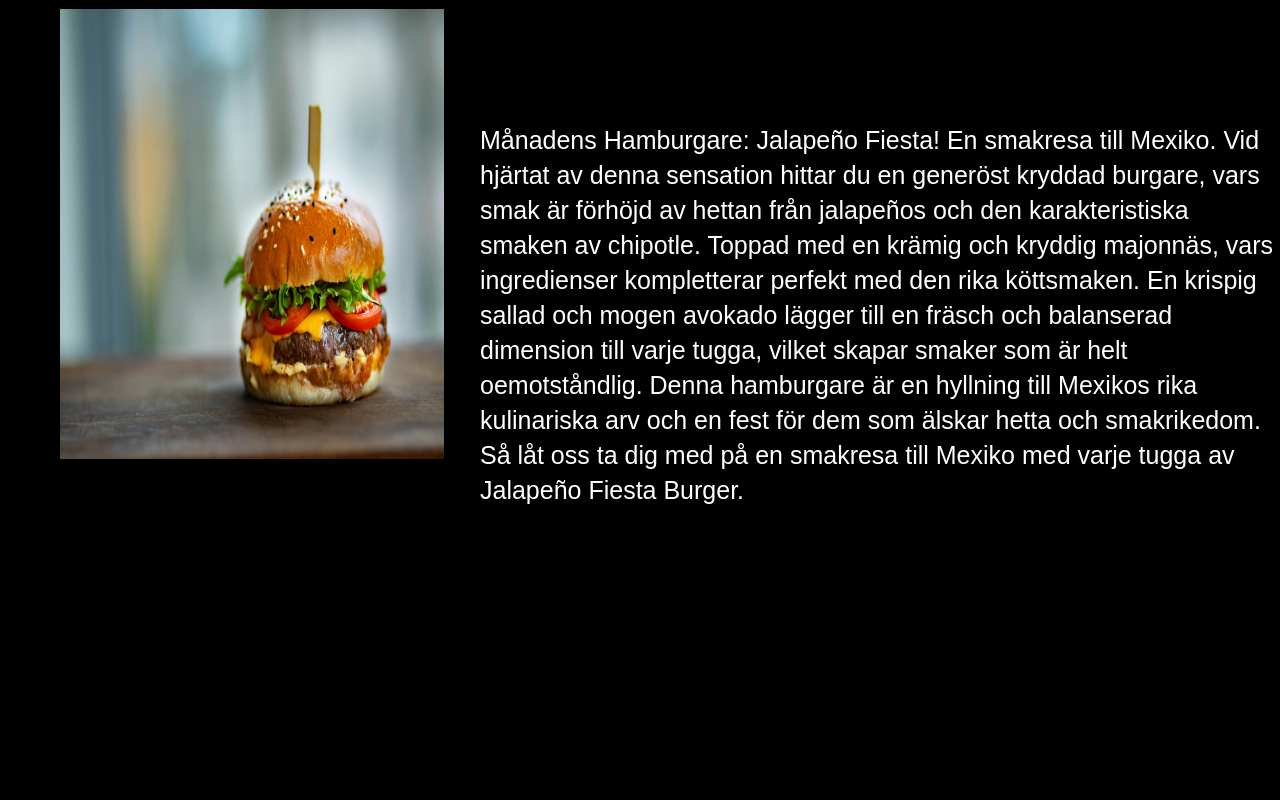
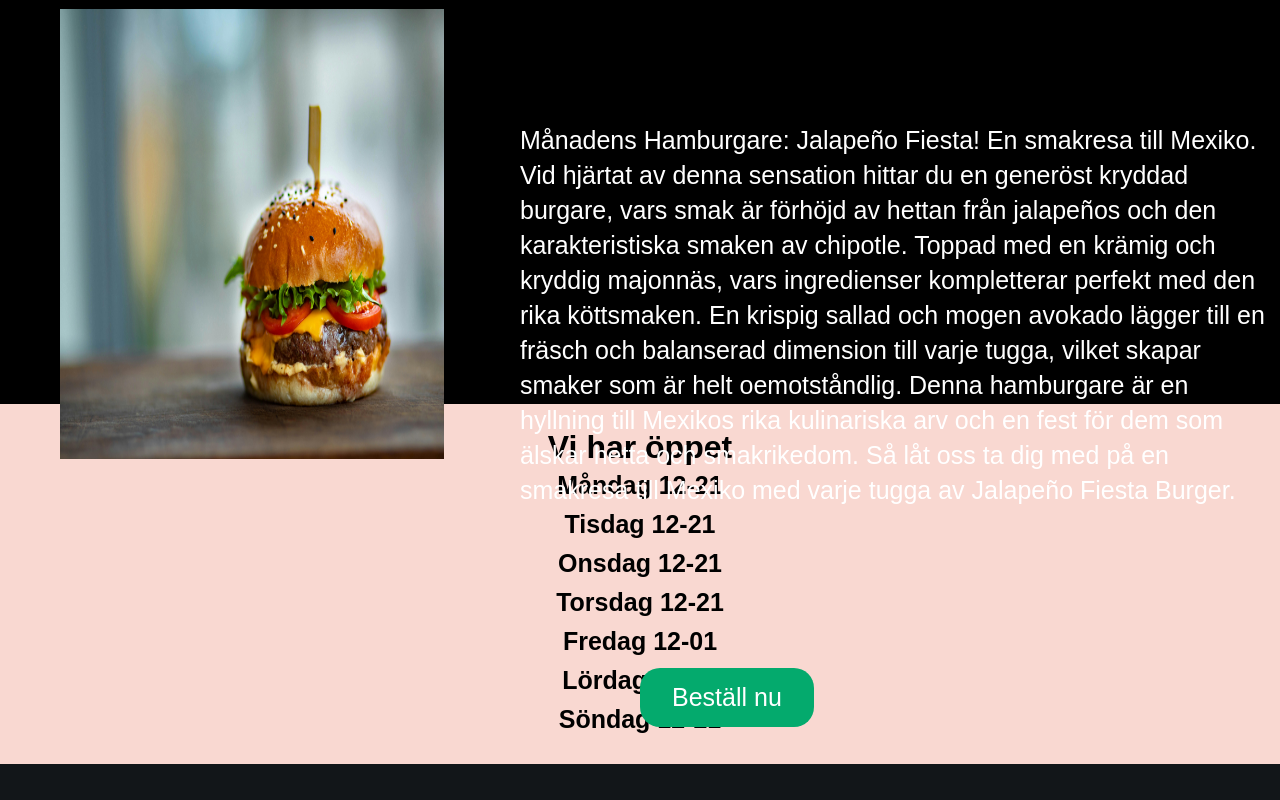
Before and after one commit to Peterca85/flavourburgersprojekt, a React (Create React App) app: page / in a window 1280 px wide. Shown: the part 1780-2580 px from the top of the page. Built offline with nearby package versions, Linux system fonts and the light colour scheme.

Commit message:
fix månadens burgare

```diff
--- a/src/pages/Home.js
+++ b/src/pages/Home.js
@@ -19,7 +19,7 @@ function Home() {
 
       <div className="aboutUs">
         <p className="aboutParagraph">
-          {" "}
+
           Våra burgare är inte bara mat, de är konstverk skapade med kärlek och
           omsorg. Varje ingrediens är noggrant utvald för att säkerställa att
           varje hamburgare inte bara smakar fantastiskt, utan också berikar dina
@@ -31,7 +31,7 @@ function Home() {
         <h1>Månadens Hamburgare</h1>
         <img src={BurgerMonth} alt="Hamburgare" />
         <p>
-          {" "}
+
           Månadens Hamburgare: Jalapeño Fiesta! En smakresa till Mexiko. Vid
           hjärtat av denna sensation hittar du en generöst kryddad burgare, vars
           smak är förhöjd av hettan från jalapeños och den karakteristiska
@@ -42,8 +42,11 @@ function Home() {
           oemotståndlig. Denna hamburgare är en hyllning till Mexikos rika
           kulinariska arv och en fest för dem som älskar hetta och smakrikedom.
           Så låt oss ta dig med på en smakresa till Mexiko med varje tugga av
-          Jalapeño Fiesta Burger.{" "}
+          Jalapeño Fiesta Burger.
         </p>
+        <Link to="/bestallOnline">
+          <button className="hamburgerButton">Beställ nu</button>
+        </Link>
       </div>
 
       <div className="openHours">
--- a/src/styles/Home.css
+++ b/src/styles/Home.css
@@ -106,6 +106,8 @@ s
 
 .hamburgerMonth{
   background-color: black;
+  height: 70vh;
+  width: 100%;
 img {
     width: 30%;
     height: 450px;
@@ -117,7 +119,7 @@ img {
 
 .hamburgerMonth p{
   font-size: 25px;
-  margin-left: 60vh;
+  margin-left: 65vh;
   color: white;
   position: relative;
   top: -400px;
@@ -131,3 +133,27 @@ text-align: center;
   color:white;
 
 }
+
+.hamburgerButton{
+  background-color: #04AA6D;
+  border: none;
+  color: white;
+  padding: 15px 32px;
+  text-align: right;
+  text-decoration: none;
+  display: inline-block;
+  font-size: 25px;
+  border-radius: 20px;
+  margin-left: 50%;
+  position: relative;
+  top: -30vh;
+}
+
+.hamburgerButton:hover {background-color: #3e8e41}
+
+
+.hamburgerButton:active {
+  background-color: #3e8e41;
+  box-shadow: 0 5px #666;
+  transform: translateY(4px);
+}
```
